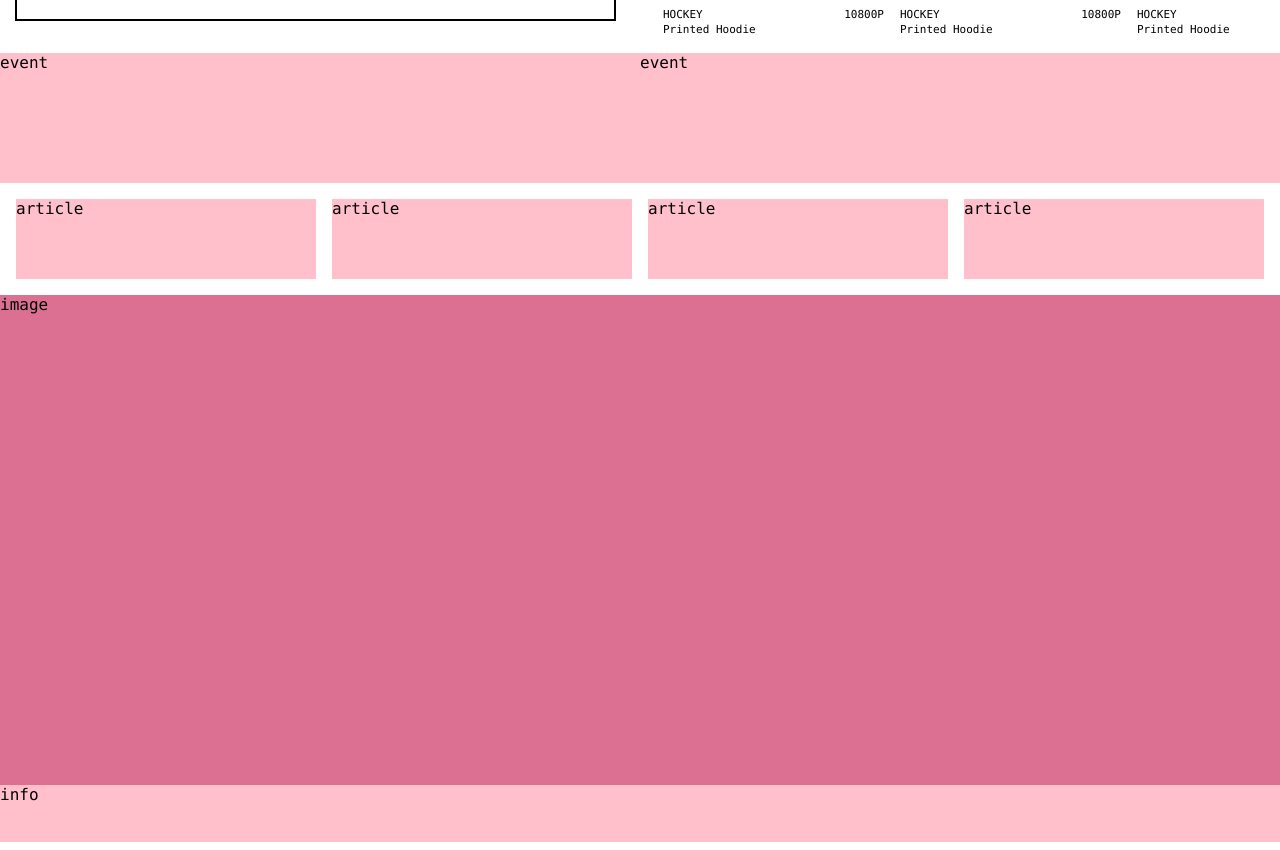
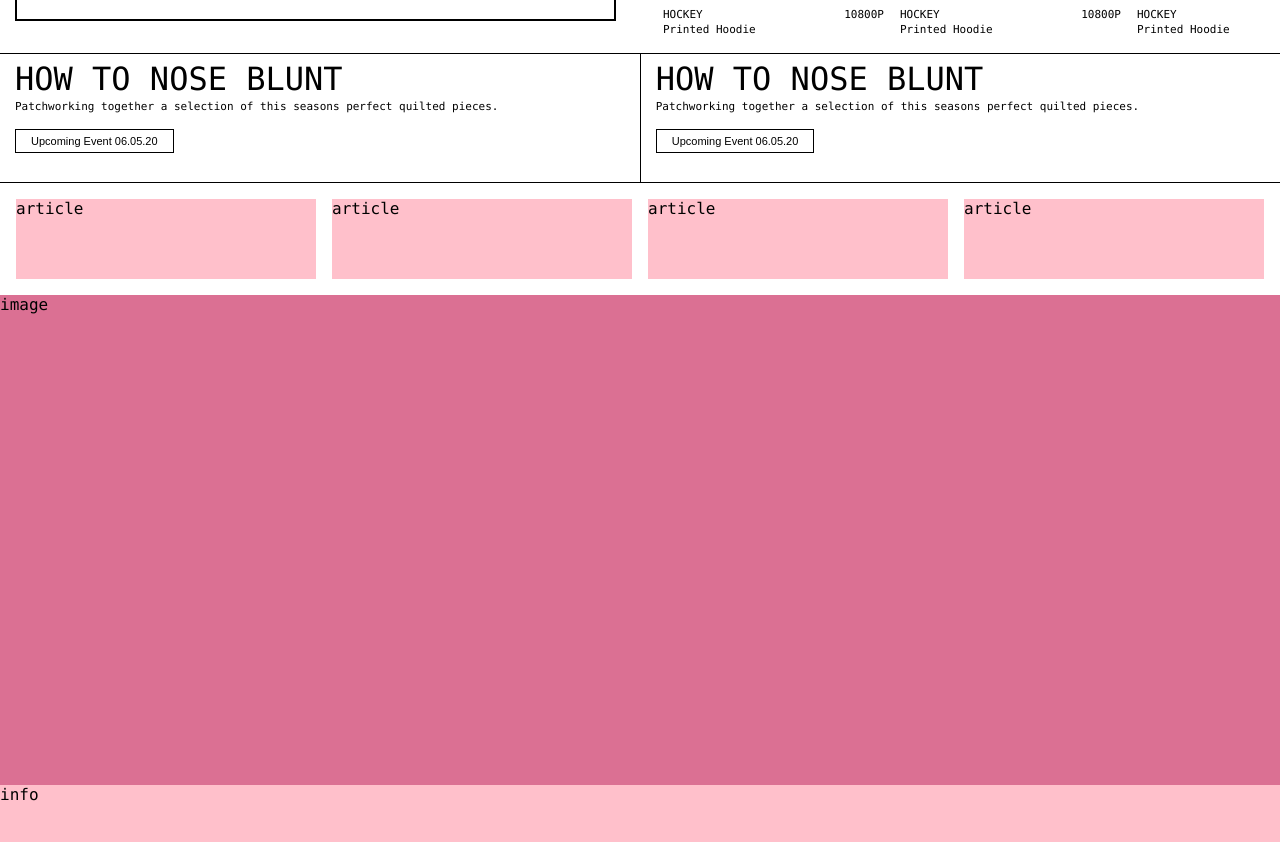
Before and after one commit to DarinaUsanova/skate-shop, a website: page layout/main.html in a window 1280 px wide. Shown: the part 1816-2666 px from the top of the page. Drawn offline with Linux system fonts and the light colour scheme.

Commit message:
feat: integrate event-card component

```diff
--- a/layout/base.scss
+++ b/layout/base.scss
@@ -32,6 +32,17 @@ $text-letterspacing-100pt: 0.4rem;
 html {
   font-size: $body-font-size;
 }
+
+button {
+  cursor: pointer;
+  border: none;
+  background-color: transparent;
+}
+a {
+  text-decoration: none;
+  color: inherit;
+}
+
 body {
   font-family: "Consolas", "Roboto", "Helvetica Neue", "Arial", Courier,
     monospace;
--- a/layout/main.html
+++ b/layout/main.html
@@ -204,8 +204,22 @@
         </div>
       </section>
       <section class="events">
-        <div class="event">event</div>
-        <div class="event">event</div>
+        <div class="event-card">
+          <p class="event-card__title">how to nose blunt</p>
+          <p class="event-card__text">
+            Patchworking together a selection of this seasons perfect quilted
+            pieces.
+          </p>
+          <button class="event-card__btn">Upcoming Event 06.05.20</button>
+        </div>
+        <div class="event-card">
+          <p class="event-card__title">how to nose blunt</p>
+          <p class="event-card__text">
+            Patchworking together a selection of this seasons perfect quilted
+            pieces.
+          </p>
+          <button class="event-card__btn">Upcoming Event 06.05.20</button>
+        </div>
       </section>
       <section class="articles">
         <div class="article">article</div>
--- a/layout/main.scss
+++ b/layout/main.scss
@@ -427,14 +427,35 @@
   display: flex;
 }
 
-.event {
+.event-card {
   width: 100%;
   // width: 375px;
   height: 130px;
-  background-color: pink;
+  padding: 5px 15px;
+  border-top: 1px solid $text-color;
+  border-bottom: 1px solid $text-color;
+  background-color: $bg-white;
 
   &:last-child {
     display: none;
+  }
+
+  &__title {
+    text-transform: uppercase;
+    font-size: 32px;
+    line-height: 40px;
+  }
+
+  &__text {
+    font-size: 11px;
+    line-height: 15px;
+    margin-bottom: 15px;
+  }
+
+  &__btn {
+    border: 1px solid $text-color;
+    padding: 5px 15px;
+    font-size: 11px;
   }
 
   @media (min-width: 1280px) {
@@ -442,12 +463,28 @@
 
     &:last-child {
       display: block;
+      border-left: 1px solid $text-color;
     }
   }
 
   @media (min-width: 1920px) {
     // width: 960px;
     height: 195px;
+
+    &__title {
+      font-size: $text-size-48pt;
+      line-height: $text-lh-52pt;
+    }
+
+    &__text {
+      font-size: $text-size-16pt;
+      line-height: $text-lh-20pt;
+    }
+
+    &__btn {
+      font-size: $text-size-16pt;
+      line-height: $text-lh-20pt;
+    }
   }
 }
 
```
Also changed, not shown: layout/css/style.css.
